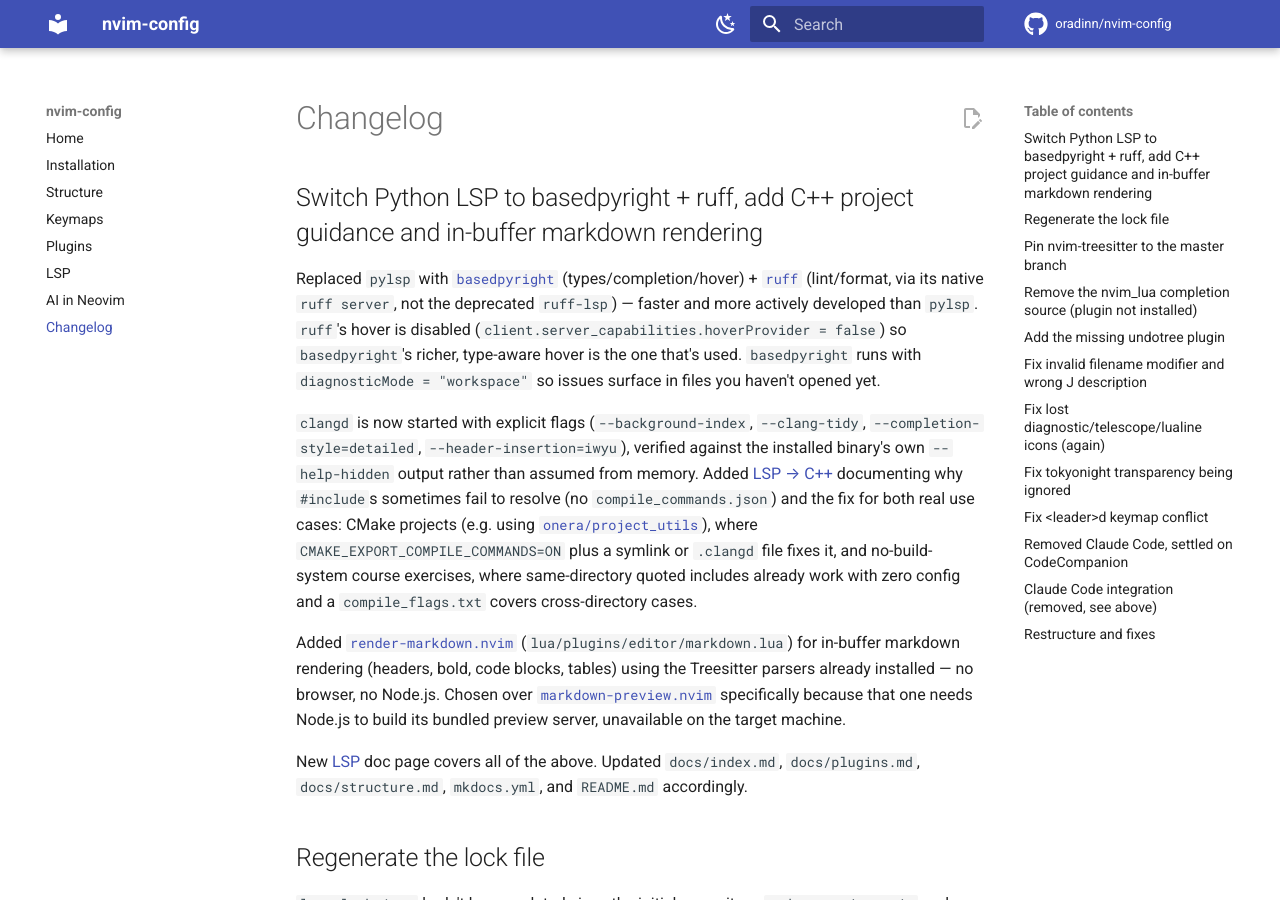
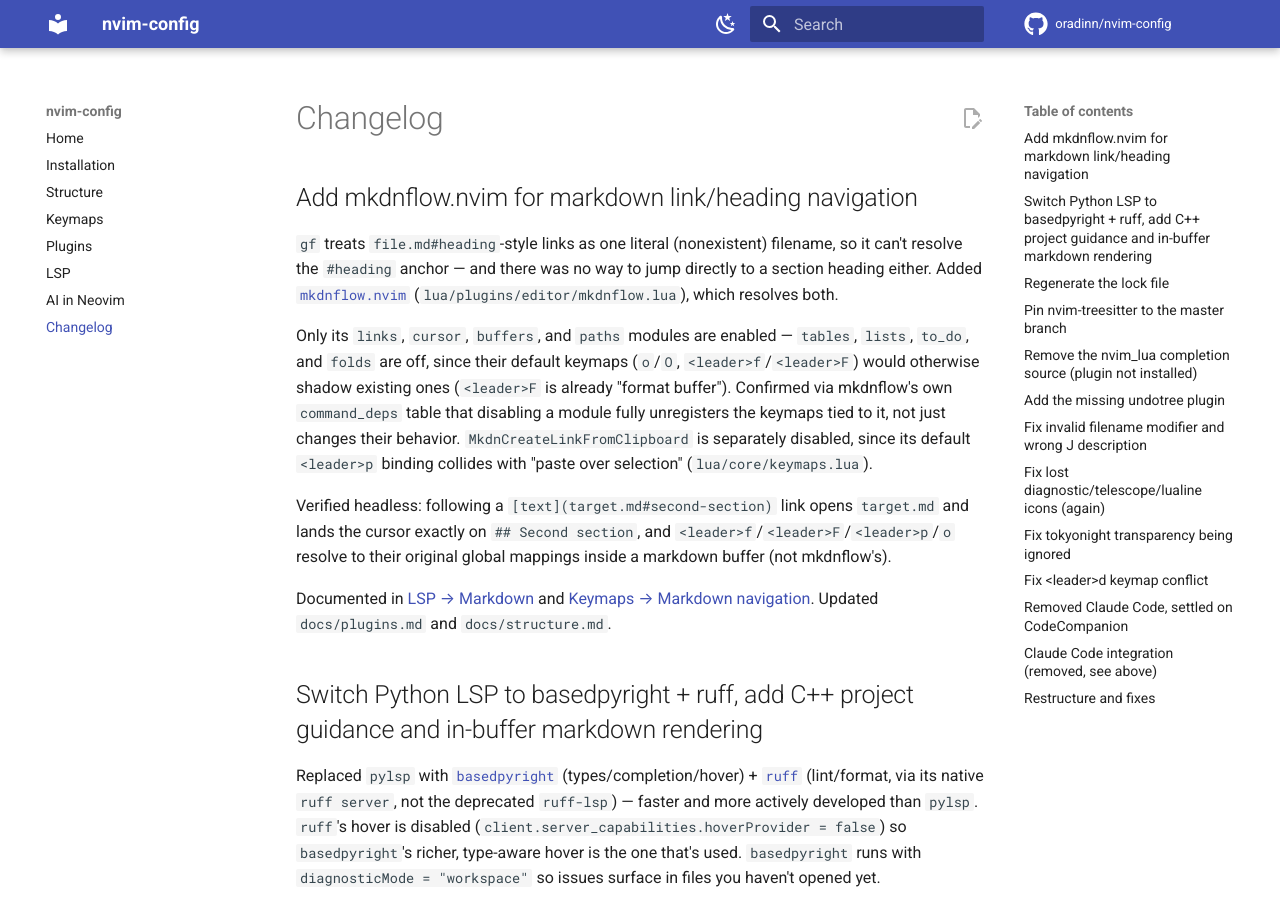
Before and after one commit to oradinn/nvim-config, an MkDocs documentation site: the page built from docs/changelog.md, in a window 1280 px wide and 900 px high. Built offline with MkDocs 1.6.1 and Material for MkDocs 9.7.7, drawn with Linux system fonts in a browser that asks for light colours; comment, search, counter and statistics services are not loaded.

Commit message:
Add mkdnflow.nvim for markdown link/heading navigation
gf treats file.md#heading-style links as one literal, nonexistent
filename, so it can't resolve the #heading anchor part; there was also
no way to jump directly to a section heading. mkdnflow.nvim resolves
both, complementing render-markdown.nvim's rendering with navigation.

Only links/cursor/buffers/paths modules are enabled; tables/lists/
to_do/folds are off since their default keymaps would shadow existing
ones (o/O, and <leader>f/<leader>F which is already "format buffer").
MkdnCreateLinkFromClipboard is separately disabled since its default
<leader>p collides with "paste over selection". Verified against
mkdnflow's command_deps table that disabling a module fully
unregisters its keymaps rather than just changing their behavior, and
headless-tested that following a file.md#heading link lands the
cursor on the right heading while <leader>f/F/p and o keep resolving
to their original global mappings in a markdown buffer.

Co-Authored-By: Claude Sonnet 5 <noreply@anthropic.com>
Claude-Session: https://claude.ai/code/session_016YunJ1V2cbCqrNVvcpQqMP

```diff
--- a/docs/changelog.md
+++ b/docs/changelog.md
@@ -1,4 +1,30 @@
 # Changelog
+
+## Add mkdnflow.nvim for markdown link/heading navigation
+
+`gf` treats `file.md#heading`-style links as one literal (nonexistent)
+filename, so it can't resolve the `#heading` anchor — and there was no way
+to jump directly to a section heading either. Added
+[`mkdnflow.nvim`](https://github.com/jakewvincent/mkdnflow.nvim)
+(`lua/plugins/editor/mkdnflow.lua`), which resolves both.
+
+Only its `links`, `cursor`, `buffers`, and `paths` modules are enabled —
+`tables`, `lists`, `to_do`, and `folds` are off, since their default
+keymaps (`o`/`O`, `<leader>f`/`<leader>F`) would otherwise shadow existing
+ones (`<leader>F` is already "format buffer"). Confirmed via mkdnflow's own
+`command_deps` table that disabling a module fully unregisters the keymaps
+tied to it, not just changes their behavior. `MkdnCreateLinkFromClipboard`
+is separately disabled, since its default `<leader>p` binding collides with
+"paste over selection" (`lua/core/keymaps.lua`).
+
+Verified headless: following a `[text](target.md#second-section)` link
+opens `target.md` and lands the cursor exactly on `## Second section`, and
+`<leader>f`/`<leader>F`/`<leader>p`/`o` resolve to their original global
+mappings inside a markdown buffer (not mkdnflow's).
+
+Documented in [LSP → Markdown](lsp.md#navigating-links-and-headings) and
+[Keymaps → Markdown navigation](keymaps.md#markdown-navigation-luapluginseditormkdnflowlua).
+Updated `docs/plugins.md` and `docs/structure.md`.
 
 ## Switch Python LSP to basedpyright + ruff, add C++ project guidance and in-buffer markdown rendering
 
--- a/docs/structure.md
+++ b/docs/structure.md
@@ -18,6 +18,7 @@
 │       │   └── nvim-cmp.lua    # nvim-cmp + LuaSnip + friendly-snippets
 │       ├── editor/
 │       │   ├── markdown.lua    # render-markdown.nvim: in-buffer markdown rendering
+│       │   ├── mkdnflow.lua    # mkdnflow.nvim: markdown link/heading navigation
 │       │   ├── nvim-tree.lua
 │       │   ├── plenary.lua     # shared Lua utility library (Telescope's dependency)
 │       │   ├── telescope.lua
--- a/lazy-lock.json
+++ b/lazy-lock.json
@@ -15,6 +15,7 @@
   "lualine.nvim": { "branch": "master", "commit": "3946f0122255bc377d14a59b27b609fb3ab25768" },
   "mason-lspconfig.nvim": { "branch": "main", "commit": "83db0174efbac2d69fd45afef269b47dfedadbe1" },
   "mason.nvim": { "branch": "main", "commit": "ad7146aa61dcaeb54fa900144d768f040090bff0" },
+  "mkdnflow.nvim": { "branch": "main", "commit": "272148c4bd1996380b9b540540758d57667e59c4" },
   "nvim-cmp": { "branch": "main", "commit": "a7bcf1d88069fc67c9ace8a62ba480b8fe879025" },
   "nvim-lsp-file-operations": { "branch": "master", "commit": "9744b738183a5adca0f916527922078a965515ed" },
   "nvim-lspconfig": { "branch": "master", "commit": "a9b2fb560c4ab22c10728fd5149dbd7b62aa4f69" },
```
Also changed, not shown: docs/keymaps.md (+19 -0 lines), docs/lsp.md (+23 -0 lines), docs/plugins.md (+1 -0 lines), 1 other file.
